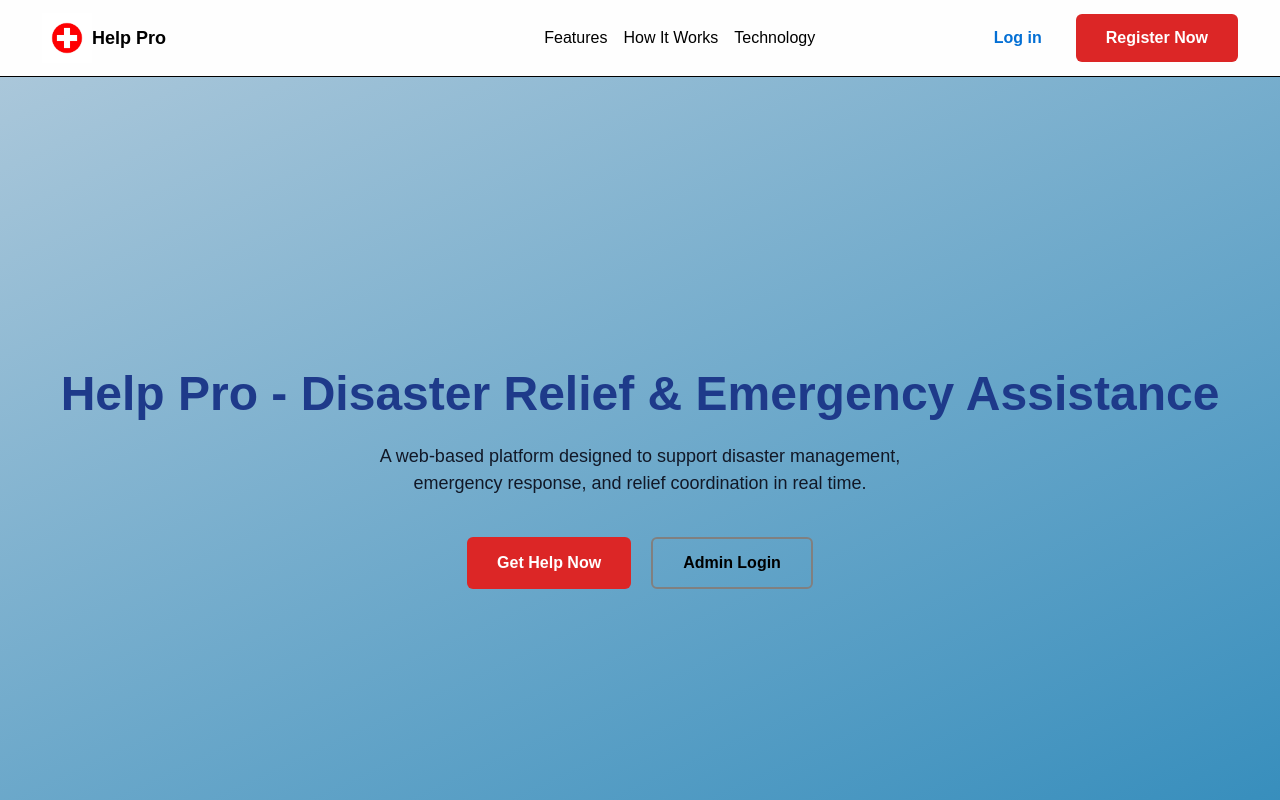
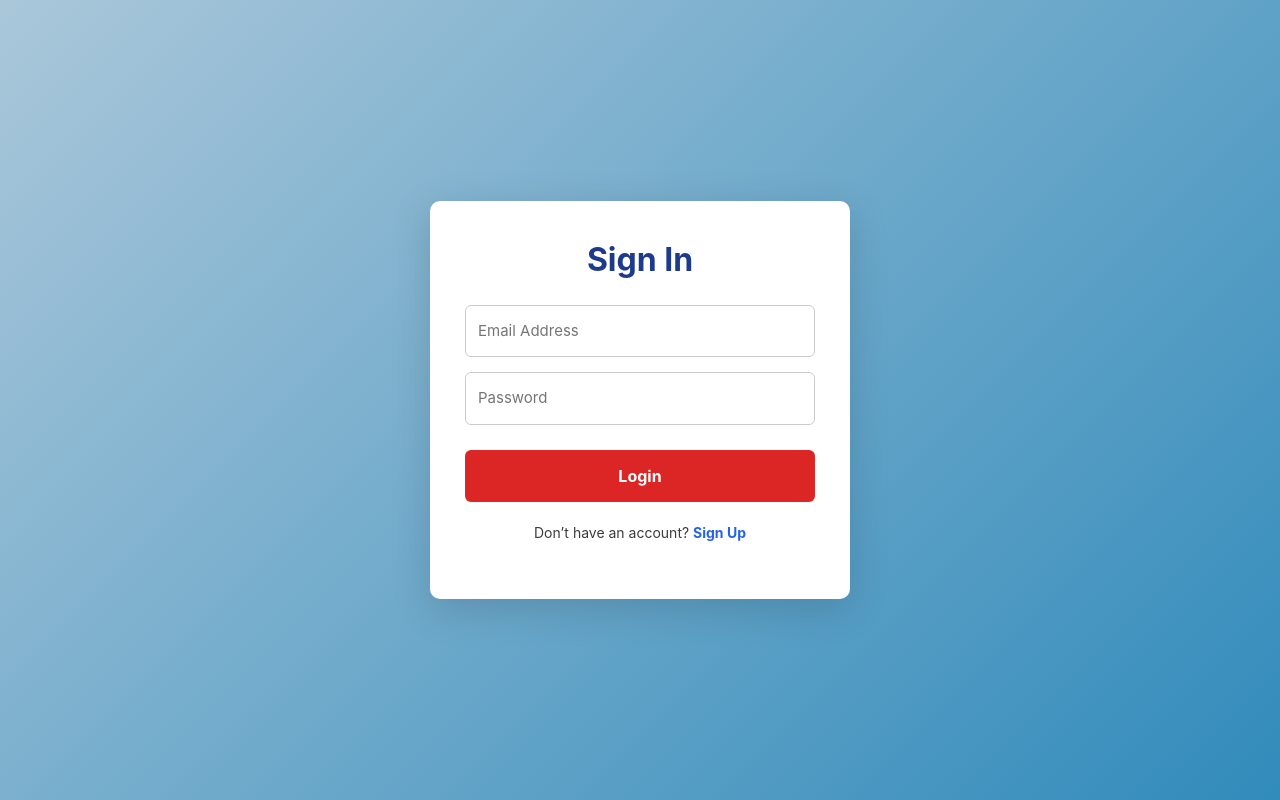
Before and after one commit to abdulrehman-devs/Help-Pro---A-Disaster-Relief-App, a React (Create React App) app in the folder frontend/: page / in a window 1280 px wide. Shown: the top 800 px of the page. Built offline with nearby package versions, Linux system fonts and the light colour scheme.

Commit message:
Added signup & Signin

```diff
--- a/frontend/src/index.js
+++ b/frontend/src/index.js
@@ -1,13 +1,13 @@
 import React from 'react';
 import ReactDOM from 'react-dom/client';
 import './index.css';
-import App from './App';
 import reportWebVitals from './reportWebVitals';
+import AuthForm from "./pages/AuthForm";
 
 const root = ReactDOM.createRoot(document.getElementById('root'));
 root.render(
   <React.StrictMode>
-    <App />
+    <AuthForm/>
   </React.StrictMode>
 );
 
--- /dev/null
+++ b/frontend/src/pages/AuthForm.jsx
@@ -0,0 +1,50 @@
+import { useState } from "react";
+import "../style/AuthForm.css";
+
+const SignInForm = ({ toggleForm }) => {
+  return (
+    <div className="auth-container">
+      <h2>Sign In</h2>
+      <input type="email" placeholder="Email Address" />
+      <input type="password" placeholder="Password" />
+      <button>Login</button>
+      <p>
+        Don’t have an account?{" "}
+        <span className="auth-link" onClick={toggleForm}>
+          Sign Up
+        </span>
+      </p>
+    </div>
+  );
+};
+
+const SignUpForm = ({ toggleForm }) => {
+  return (
+    <div className="auth-container">
+      <h2>Sign Up</h2>
+      <input type="text" placeholder="Full Name" />
+      <input type="email" placeholder="Email Address" />
+      <input type="password" placeholder="Password" />
+      <button>Create Account</button>
+      <p>
+        Already have an account?{" "}
+        <span className="auth-link" onClick={toggleForm}>
+          Sign In
+        </span>
+      </p>
+    </div>
+  );
+};
+
+const AuthForm = () => {
+  const [isSignup, setIsSignup] = useState(false);
+  const toggleForm = () => setIsSignup(!isSignup);
+
+  return (
+    <div className="auth-wrapper">
+      {isSignup ? <SignUpForm toggleForm={toggleForm} /> : <SignInForm toggleForm={toggleForm} />}
+    </div>
+  );
+};
+
+export default AuthForm;
--- /dev/null
+++ b/frontend/src/style/AuthForm.css
@@ -0,0 +1,101 @@
+.auth-wrapper {
+  min-height: 100vh;
+  display: flex;
+  justify-content: center;
+  align-items: center;
+  background: linear-gradient(135deg, #aac7da 0%, #318bbb 100%);
+  padding: 20px;
+}
+
+.auth-container {
+  background: #ffffff;
+  padding: 40px 35px;
+  width: 100%;
+  max-width: 420px;
+  border-radius: 10px;
+  box-shadow: 0 10px 40px rgba(0, 0, 0, 0.15);
+  animation: fadeIn 0.5s ease-in-out;
+}
+
+.auth-container h2 {
+  text-align: center;
+  font-size: 32px;
+  margin-bottom: 25px;
+  color: #1E3A8A;
+  font-weight: bold;
+}
+
+.auth-container input {
+  width: 100%;
+  padding: 14px 12px;
+  margin-bottom: 15px;
+  border-radius: 6px;
+  border: 1px solid #ccc;
+  font-size: 15px;
+  transition: border 0.3s ease, box-shadow 0.3s ease;
+}
+
+.auth-container input:focus {
+  outline: none;
+  border-color: #2563eb;
+  box-shadow: 0 0 0 2px rgba(37, 99, 235, 0.2);
+}
+
+.auth-container button {
+  width: 100%;
+  padding: 14px;
+  margin-top: 10px;
+  background-color: #DC2626;
+  color: #ffffff;
+  font-size: 16px;
+  font-weight: bold;
+  border: none;
+  border-radius: 6px;
+  cursor: pointer;
+  transition: all 0.3s ease;
+}
+
+.auth-container button:hover {
+  background-color: #1765e4;
+  box-shadow: 0 4px 12px rgba(37, 99, 235, 0.3);
+}
+
+.auth-container p {
+  margin-top: 20px;
+  text-align: center;
+  font-size: 14px;
+  color: #3c3c3c;
+}
+
+.auth-link {
+  color: #2563eb;
+  font-weight: bold;
+  cursor: pointer;
+  transition: color 0.3s ease;
+}
+
+.auth-link:hover {
+  color: #1E3A8A;
+  text-decoration: underline;
+}
+
+@keyframes fadeIn {
+  from {
+    opacity: 0;
+    transform: translateY(10px);
+  }
+  to {
+    opacity: 1;
+    transform: translateY(0);
+  }
+}
+
+@media (max-width: 480px) {
+  .auth-container {
+    padding: 30px 20px;
+  }
+
+  .auth-container h2 {
+    font-size: 26px;
+  }
+}
```
